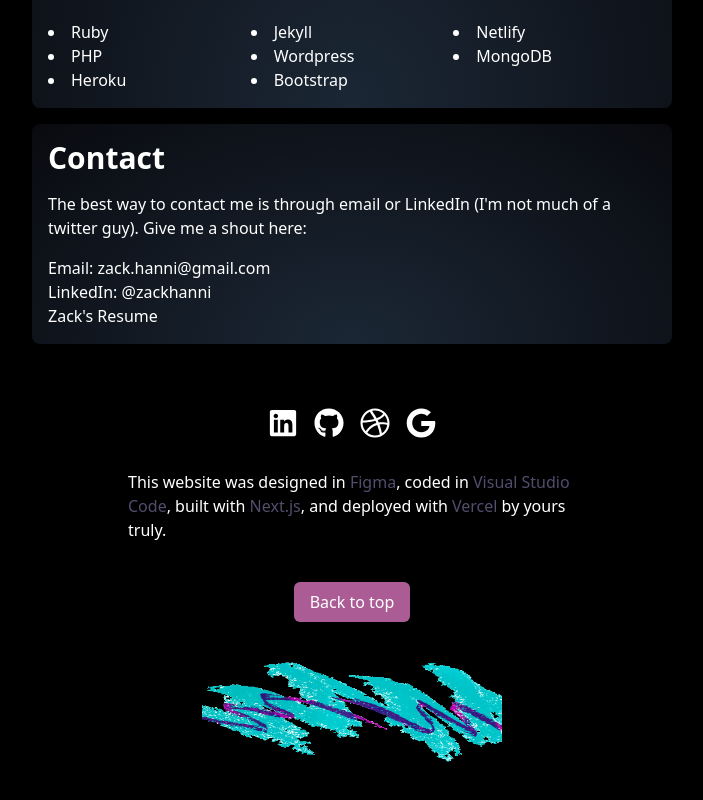
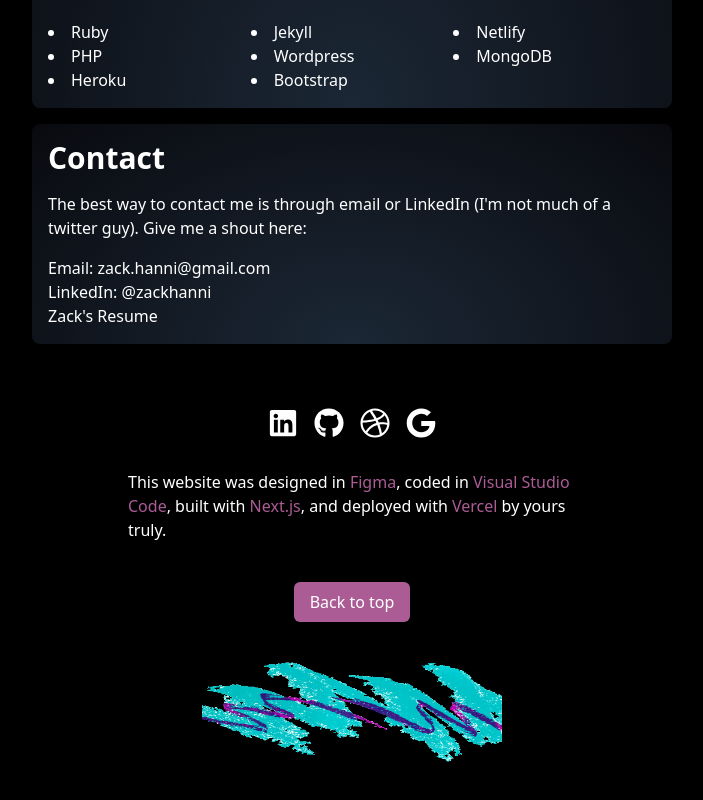
Before and after one commit to zackhanni/zachary.works, a Next.js app: page / in a window 1280 px wide. Shown: the part 3342-4142 px from the top of the page, without its empty margins (288-991 px from the left). Built offline with nearby package versions, Linux system fonts and the light colour scheme.

Commit message:
changed footer paragraph link colors

```diff
--- a/app/components/Footer.tsx
+++ b/app/components/Footer.tsx
@@ -12,7 +12,7 @@
         <a
           href="https://www.figma.com/"
           target="_blank"
-          className="hover:text-white text-[#514E6D]"
+          className="hover:text-[#2CA5B8] text-[#AB5C95]"
         >
           Figma
         </a>
@@ -20,7 +20,7 @@
         <a
           href="https://code.visualstudio.com/"
           target="_blank"
-          className="hover:text-white text-[#514E6D]"
+          className="hover:text-[#2CA5B8] text-[#AB5C95]"
         >
           Visual Studio Code
         </a>
@@ -28,7 +28,7 @@
         <a
           href="https://nextjs.org/"
           target="_blank"
-          className="hover:text-white text-[#514E6D]"
+          className="hover:text-[#2CA5B8] text-[#AB5C95]"
         >
           Next.js
         </a>
@@ -36,7 +36,7 @@
         <a
           href="https://vercel.com/"
           target="_blank"
-          className="hover:text-white text-[#514E6D]"
+          className="hover:text-[#2CA5B8] text-[#AB5C95]"
         >
           Vercel
         </a>{" "}
```
